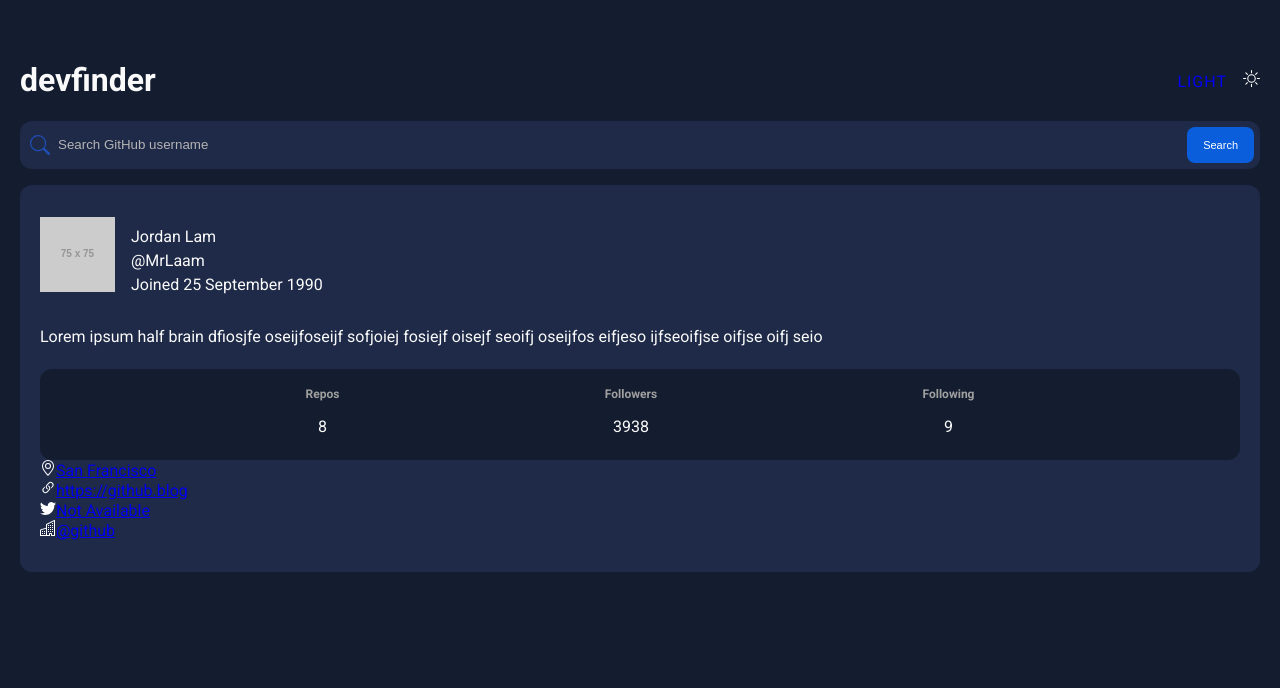
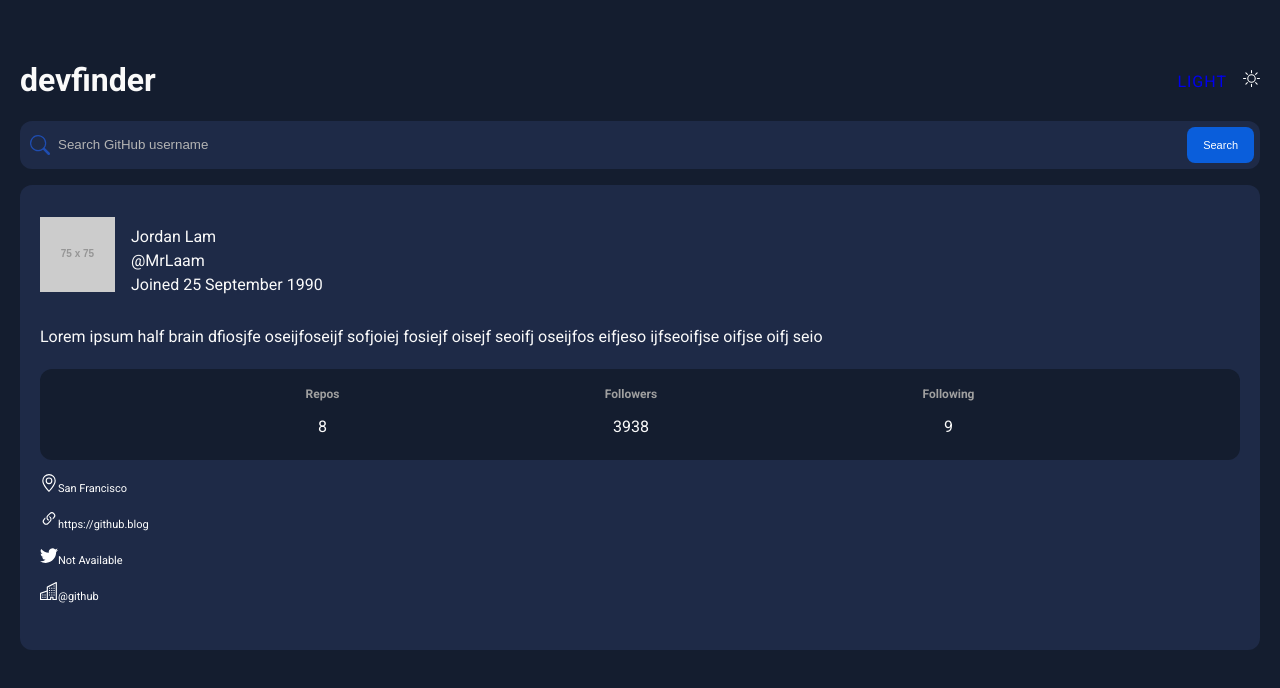
Before and after one commit to EdvardJohansen/github-frontend, a React (Create React App) app: page / in a window 1280 px wide. Shown: the top 688 px of the page. Built offline with nearby package versions, Linux system fonts and the light colour scheme.

Commit message:
Added some styling to the social media links

```diff
--- a/src/css/Profile.css
+++ b/src/css/Profile.css
@@ -37,3 +37,18 @@
     color: rgb(160, 160, 160);
     font-size: 0.75rem;
 }
+
+.socials-group {
+    margin: 14px 0;
+}
+
+.socials-group a {
+    text-decoration: none;
+    color: #fff;
+    font-size: 11px;
+}
+
+.socials-group img {
+    width: 18px;
+    height: 18px;
+}
```
